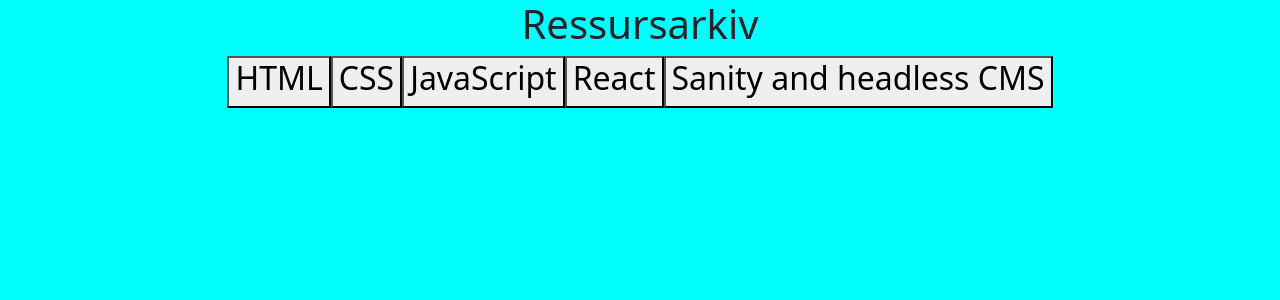
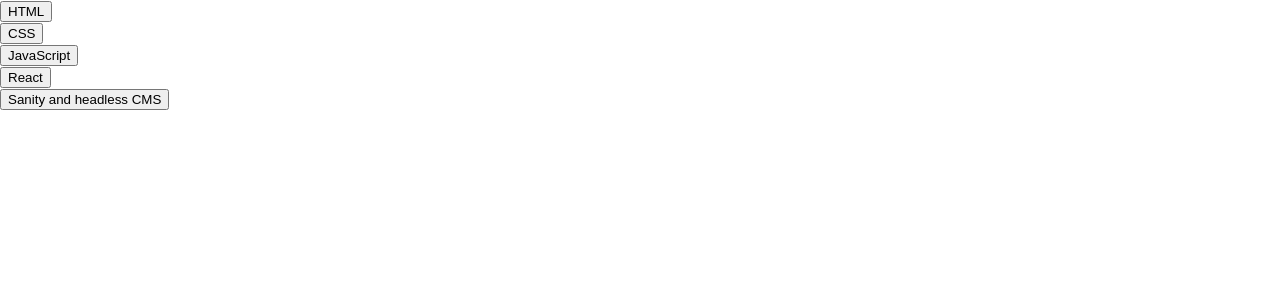
Before and after one commit to CatNip4929/uin23_arbeidskrav3_git_gud, a React (Create React App) app: page / in a window 1280 px wide. Shown: the top 300 px of the page. Built offline with nearby package versions, Linux system fonts and the light colour scheme.

Commit message:
Routing
Lekt med routing og satt opp en fungerende reactside med routing

```diff
--- a/package.json
+++ b/package.json
@@ -9,6 +9,7 @@
     "bootstrap": "^5.3.0-alpha1",
     "react": "^18.2.0",
     "react-dom": "^18.2.0",
+    "react-router-dom": "^6.8.1",
     "react-scripts": "5.0.1",
     "web-vitals": "^2.1.4"
   },
--- a/src/App.js
+++ b/src/App.js
@@ -1,14 +1,20 @@
-import './App.css';
-import Header from './components/Header';
-import Nav from './components/Nav';
-import './css/main.css'
-
+import { BrowserRouter, Routes, Route } from "react-router-dom";
+import MyComponent from "./components/MyComponent";
+import Content from "./components/Content";
 function App() {
   return (
-    <div className="App">
-      <Header/>
-      <Nav/>
-    </div>
+    <BrowserRouter>
+    <main>
+    <MyComponent />
+      <Routes>
+          <Route path="html" element={<Content title="HTML" />} />
+          <Route path="css" element={<Content title="CSS" />} />
+          <Route path="javascript" element={<Content title="Javascript" />} />
+          <Route path="reactpage" element={<Content title="React" />} />
+          <Route path="sanity" element={<Content title="Sanity" />} />
+      </Routes>
+      </main>
+    </BrowserRouter>
   );
 }
 
--- a/src/components/Content.js
+++ b/src/components/Content.js
@@ -1,13 +1,7 @@
-import resources from '../resources.json'
-
-export default funciton Content () {
+export default function Content({title}){
     return (
-        <main>
-            <article>
-             <h2>
-
-             </h2>
-            </article>
-        </main>
-    )
+    <div>
+    <h1>{title}</h1>
+  </div>
+);
 }
--- a/src/components/Header.js
+++ /dev/null
@@ -1,5 +0,0 @@
-export default function Header(){
-    return (
-            <h1>Ressursarkiv</h1>
-    )
-}
--- a/src/components/Layouts.js
+++ /dev/null
@@ -1,3 +0,0 @@
-export default function Layouts () {
-  return ()
-}
--- /dev/null
+++ b/src/components/MyComponent.js
@@ -0,0 +1,30 @@
+import React, { useState } from 'react';
+import filer from '../resources/filer';
+
+export default function MyComponent() {
+  const [selectedCategory, setSelectedCategory] = useState(null);
+
+  return (
+    <div>
+      {filer.map((item, index) => (
+        <div key={index}>
+          <button onClick={() => setSelectedCategory(item.category)}>
+            {item.category}
+          </button>
+          {selectedCategory === item.category && (
+            <div>
+              <p>{item.text}</p>
+              <ul>
+                {item.sources.map((source, index) => (
+                  <li key={index}>
+                    <a href={source.url}>{source.title}</a>
+                  </li>
+                ))}
+              </ul>
+            </div>
+          )}
+        </div>
+      ))}
+    </div>
+  );
+}
--- a/src/components/Nav.js
+++ /dev/null
@@ -1,18 +0,0 @@
-import Title from "./Title";
-import resources from "../resources.json";
-import Resources from "./Resources";
-
-export default function Nav({ cat }) {
-  return (
-    <nav>
-      <Title />
-      {resources.map((resources) => {
-        return (
-          <button className="nav-btns" onClick="activate">
-            <Resources cat={resources.category} />
-          </button>
-        );
-      })}
-    </nav>
-  );
-}
--- a/src/components/Resources.js
+++ /dev/null
@@ -1,7 +0,0 @@
-import Title from "./Title";
-
-export default function Resources({cat}) {
-  return (
-  <Title cat={cat} />
-  )
-}
--- a/src/components/Title.js
+++ /dev/null
@@ -1,3 +0,0 @@
-export default function Title({ cat }) {
-  return <h2>{cat}</h2>;
-}
--- a/src/resources.json
+++ b/src/resources/filer.js
@@ -1,4 +1,4 @@
-[
+const filer = [
     {
         "category": "HTML",
         "text": "HTML står for Hyper Text Markup Language, og er et strukturspråk som brukes for å lage strukturer til nettside- og applikasjonsgrensesnitt.",
@@ -94,3 +94,5 @@
         ]
      }
     ]
+
+    export default filer;
```
Also changed, not shown: src/components/Main.js (added, +15 -0 lines), 1 other file (tests, documents, lock files or other folders).
